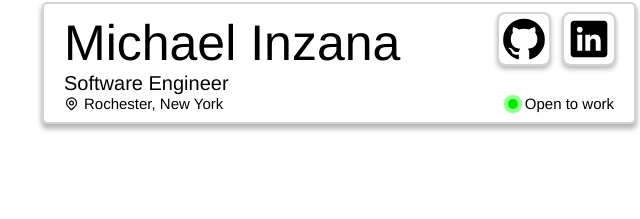
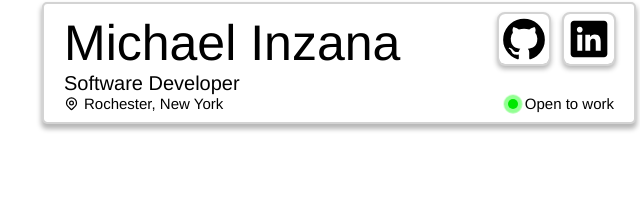
Before and after one commit to miiv0/landing-page, a plain HTML site: page index.html in a window 1280 px wide. Shown: the part 131-350 px from the top of the page, 301-941 px from the left. Drawn offline with Linux system fonts and the light colour scheme.

```diff
--- a/index.html
+++ b/index.html
@@ -23,7 +23,7 @@
         <div class="header-box">
             <div class="leftrow">
                 <div class="name">Michael Inzana</div>
-                <div class="desc">Software Engineer</div>
+                <div class="desc">Software Developer</div>
                 <div class="secondrow">
                     <img src="images/location.svg" class="icon-loc">
                     <div class="location">Rochester, New York</div>
```
